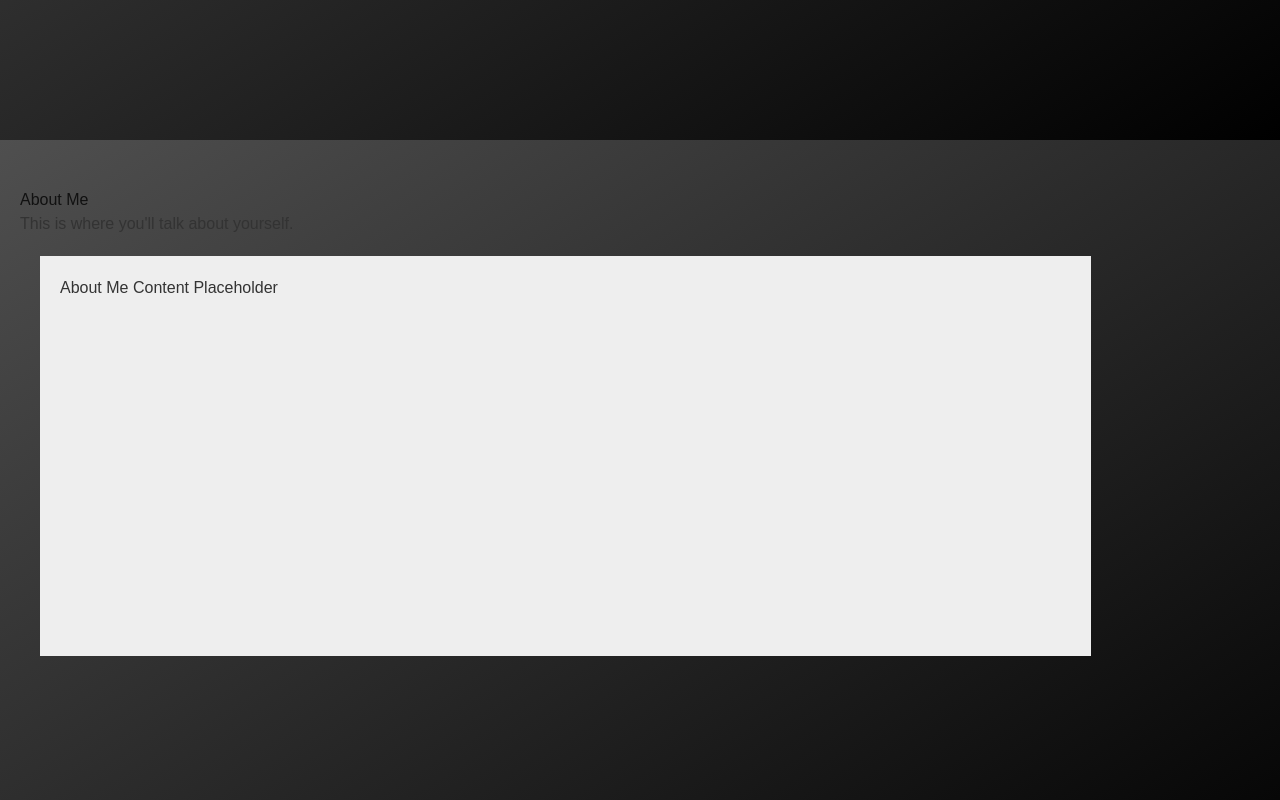
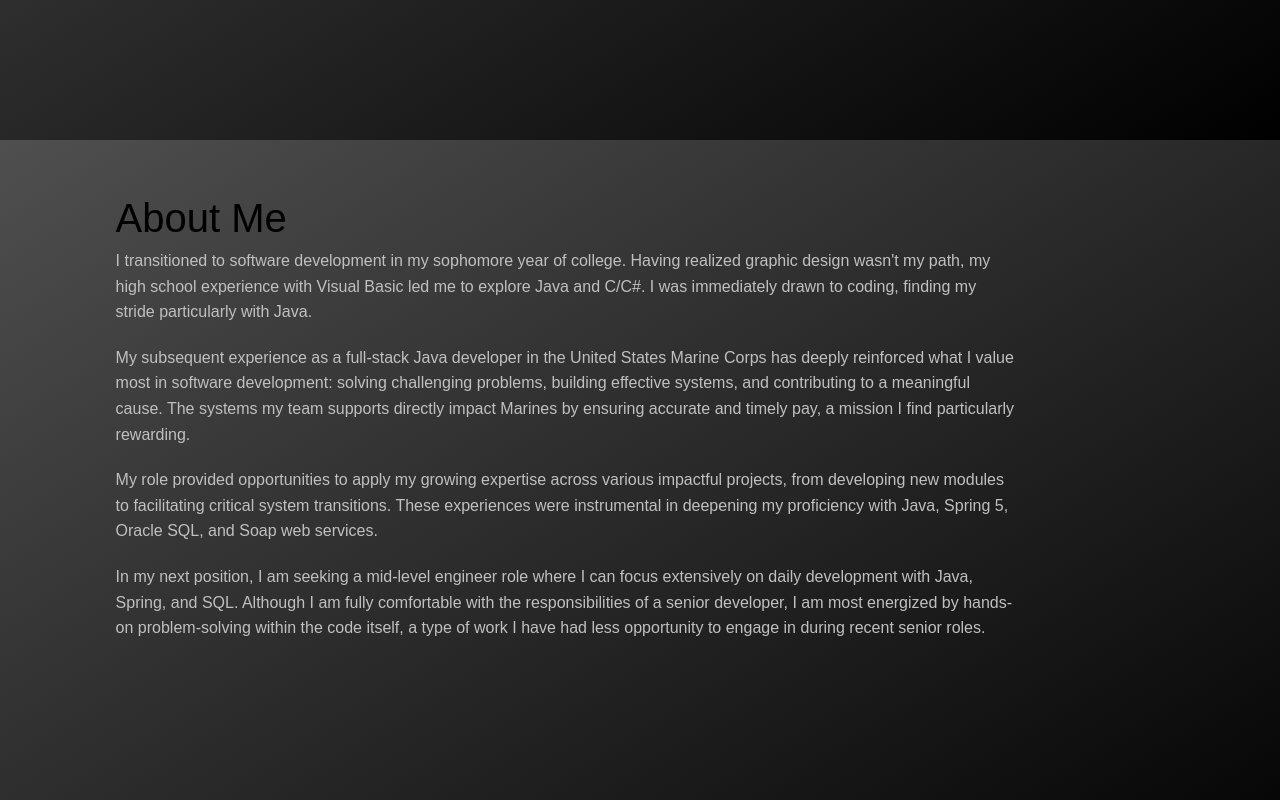
Before and after one commit to ethan5191/portfolio_v2, a Next.js app: page / in a window 1280 px wide. Shown: the part 660-1460 px from the top of the page. Built offline with nearby package versions, Linux system fonts and the light colour scheme.

Commit message:
First pass at adding new actual content

```diff
--- a/app/page.module.css
+++ b/app/page.module.css
@@ -63,15 +63,24 @@
 
 .section {
     padding: 60px 0; /* Add vertical space between sections */
-    color: #333; /* Example text color for content sections */
+    color:#C0C0C0;
     margin-bottom: 0; /* Remove default margin */
     scroll-margin-top: 60px;
     min-height: calc(100vh - 100px - (2 * 20px));
 }
 
 .section h2 {
-    color: #111;
+    color: #000000;
     margin-top: 0;
+    font-size: 2.5em;
+}
+
+.section p {
+    line-height: 1.6; /* Adjust the multiplier (1.5 to 1.8 is common) */
+    margin-bottom: 20px; /* Adjust as needed */
+    max-width: 900px; /* Set a maximum width */
+    margin-left: auto;
+    margin-right: auto;
 }
 
 .section:last-child {
@@ -96,3 +105,8 @@
     border: 1px solid #ffffff;
     border-radius: 7px;
 }
+
+.aboutContent {
+    max-width: 900px;
+    margin: auto;
+}
--- a/app/page.tsx
+++ b/app/page.tsx
@@ -17,11 +17,26 @@ export default function Home() {
 
                 {/* About Me Section */}
                 <section id="about" className={styles.section}>
-                    <h2>About Me</h2>
-                    {/* Content for your About section */}
-                    <p>This is where you'll talk about yourself.</p>
-                    <div style={{ height: '400px', backgroundColor: '#eee', margin: '20px', padding: '20px' }}>
-                        About Me Content Placeholder
+                    <div className={styles.aboutContent}>
+                        <h2>About Me</h2>
+                        <p>I transitioned to software development in my sophomore year of college. Having realized
+                            graphic design wasn't my path, my high school experience with Visual Basic led me to explore
+                            Java and C/C#. I was immediately drawn to coding, finding my stride particularly with
+                            Java.</p>
+                        <p>My subsequent experience as a full-stack Java developer in the United States Marine Corps has
+                            deeply reinforced what I value most in software development: solving challenging problems,
+                            building effective systems, and contributing to a meaningful cause. The systems my team
+                            supports directly impact Marines by ensuring accurate and timely pay, a mission I find
+                            particularly rewarding.</p>
+                        <p>My role provided opportunities to apply my growing expertise across various impactful
+                            projects, from developing new modules to facilitating critical system transitions. These
+                            experiences were instrumental in deepening my proficiency with Java, Spring 5, Oracle SQL,
+                            and Soap web services.</p>
+                        <p>In my next position, I am seeking a mid-level engineer role where I can focus extensively on
+                            daily development with Java, Spring, and SQL. Although I am fully comfortable with the
+                            responsibilities of a senior developer, I am most energized by hands-on problem-solving
+                            within the code itself, a type of work I have had less opportunity to engage in during
+                            recent senior roles.</p>
                     </div>
                 </section>
 
@@ -30,7 +45,7 @@ export default function Home() {
                     <h2>My Work / Projects</h2>
                     {/* Content for your Projects section */}
                     <p>Showcase your best projects here.</p>
-                    <div style={{ height: '400px', backgroundColor: '#ddd', margin: '20px', padding: '20px' }}>
+                    <div style={{height: '400px', backgroundColor: '#ddd', margin: '20px', padding: '20px'}}>
                         Projects Content Placeholder
                     </div>
                 </section>
@@ -40,7 +55,7 @@ export default function Home() {
                     <h2>Skills</h2>
                     {/* Content for your Skills section */}
                     <p>List your technical skills.</p>
-                    <div style={{ height: '400px', backgroundColor: '#eee', margin: '20px', padding: '20px' }}>
+                    <div style={{height: '400px', backgroundColor: '#eee', margin: '20px', padding: '20px'}}>
                         Skills Content Placeholder
                     </div>
                 </section>
@@ -50,13 +65,14 @@ export default function Home() {
                     <h2>Contact</h2>
                     {/* Content for your Contact section */}
                     <p>How to get in touch.</p>
-                    <div style={{ height: '400px', backgroundColor: '#ddd', margin: '20px', padding: '20px' }}>
+                    <div style={{height: '400px', backgroundColor: '#ddd', margin: '20px', padding: '20px'}}>
                         Contact Content Placeholder
                     </div>
                     {/* Add some padding to the bottom of the last section so the last content isn't hidden by a potential footer */}
                 </section>
 
-            </div> {/* End .mainContentAndHome */}
+            </div>
+            {/* End .mainContentAndHome */}
 
             {/* It's a sibling of the main scrolling column */}
             <aside className={styles.sidebarNav}>
```
